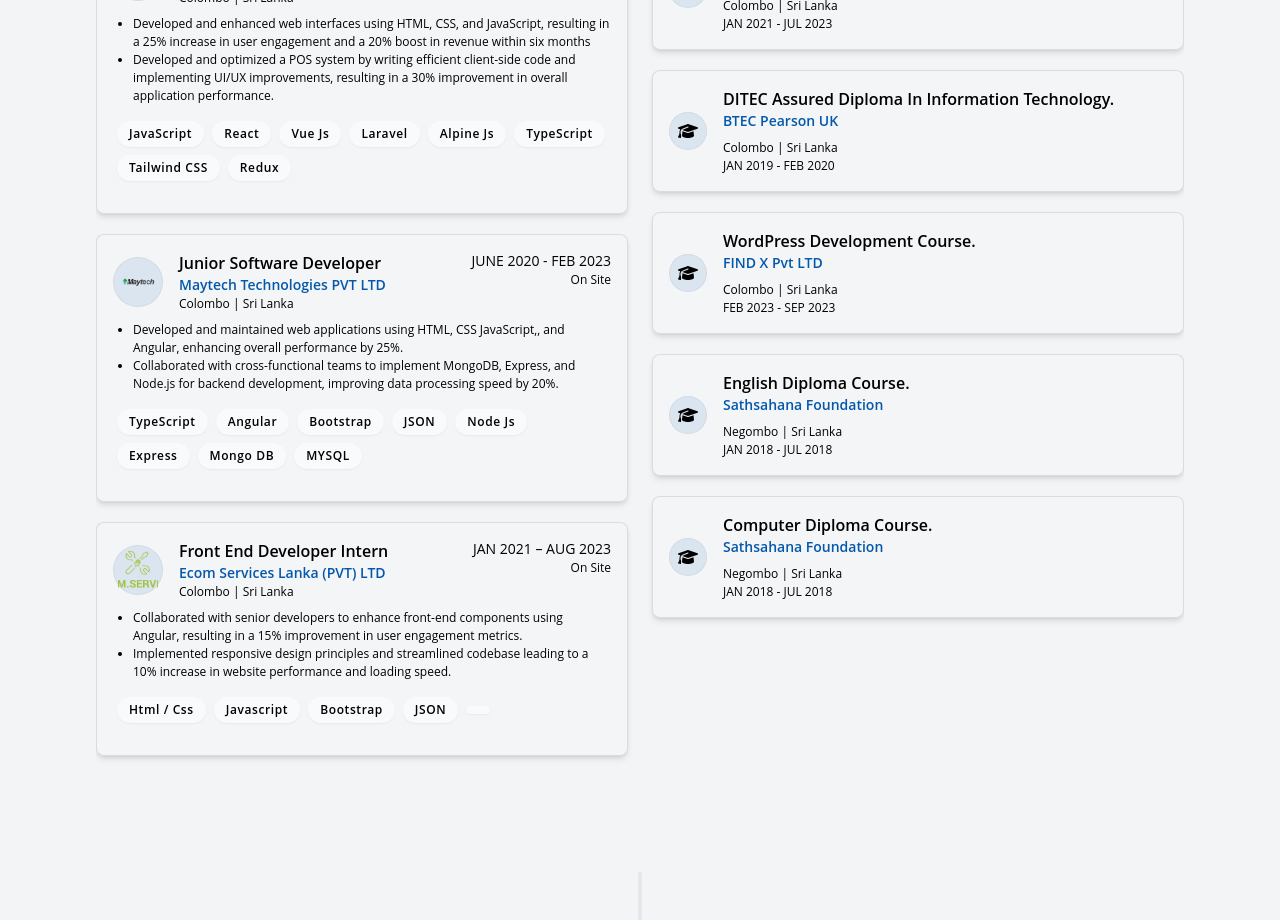
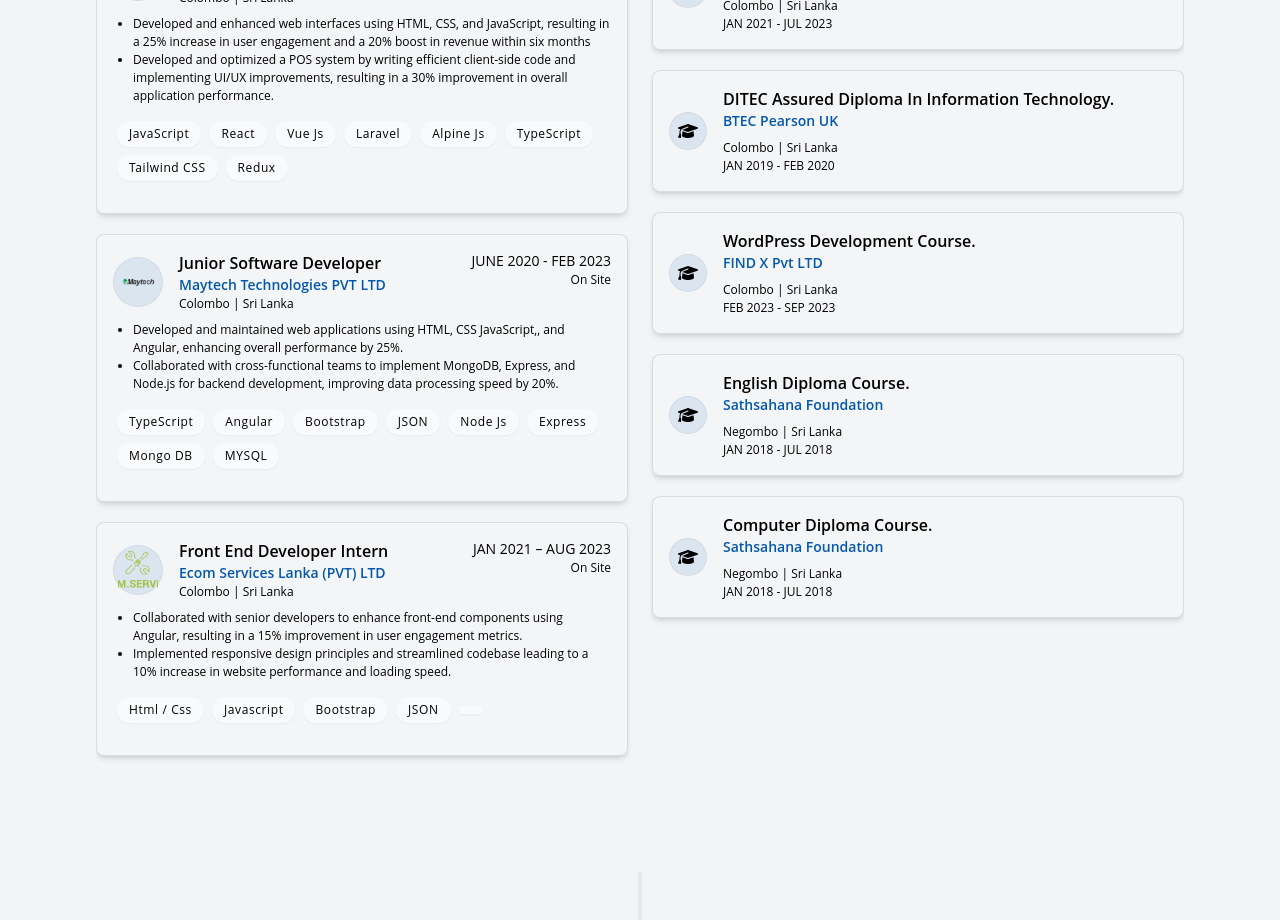
Before and after one commit to Aadhil728/Aadhil-Portfolio, a React (Create React App) app: page / in a window 1280 px wide. Shown: the part 1920-2840 px from the top of the page. Built offline with nearby package versions, Linux system fonts and the light colour scheme.

Commit message:
small correction with experience section

```diff
--- a/src/components/ExperienceSection.jsx
+++ b/src/components/ExperienceSection.jsx
@@ -67,7 +67,7 @@ const ExperienceSection = () => {
 
                             <div className='flex justify-start items-center flex-wrap my-3'>
                                 {item.skillset && item.skillset.map((skill, skillIndex) => (
-                                    <p key={skillIndex} className='text-[12px] text-black dark:text-white  font-semibold tracking-wider bg-gray-50 dark:bg-gray-300/50 py-1 px-3 rounded-full m-1 shadow-sm border-black/10'>
+                                    <p key={skillIndex} className='text-[12px] text-black dark:text-white tracking-wider bg-gray-50 dark:bg-gray-300/50 py-1 px-3 rounded-full m-1 shadow-sm border-black/10'>
                                         {skill}
                                     </p>
                                 ))}
```
